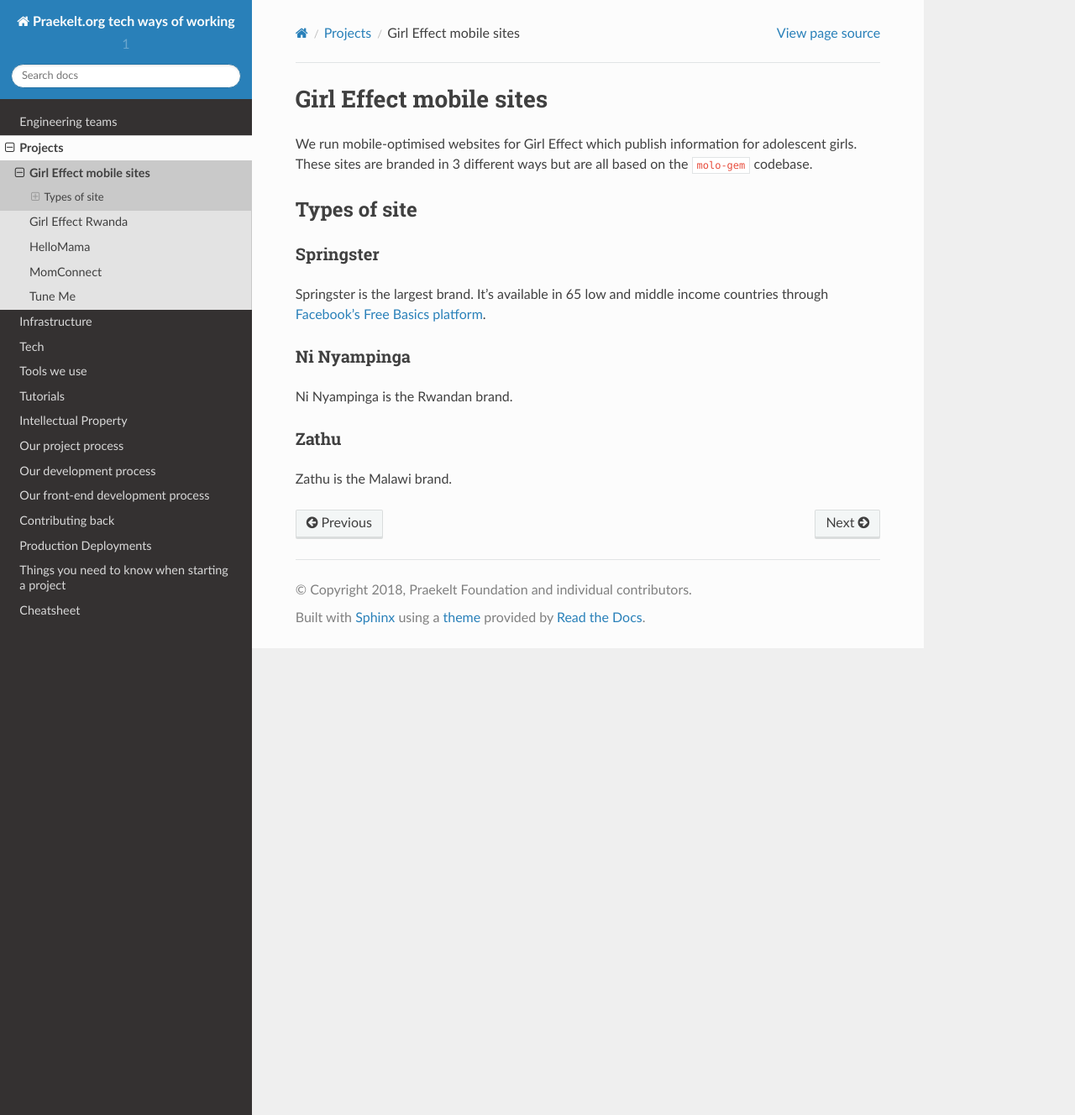
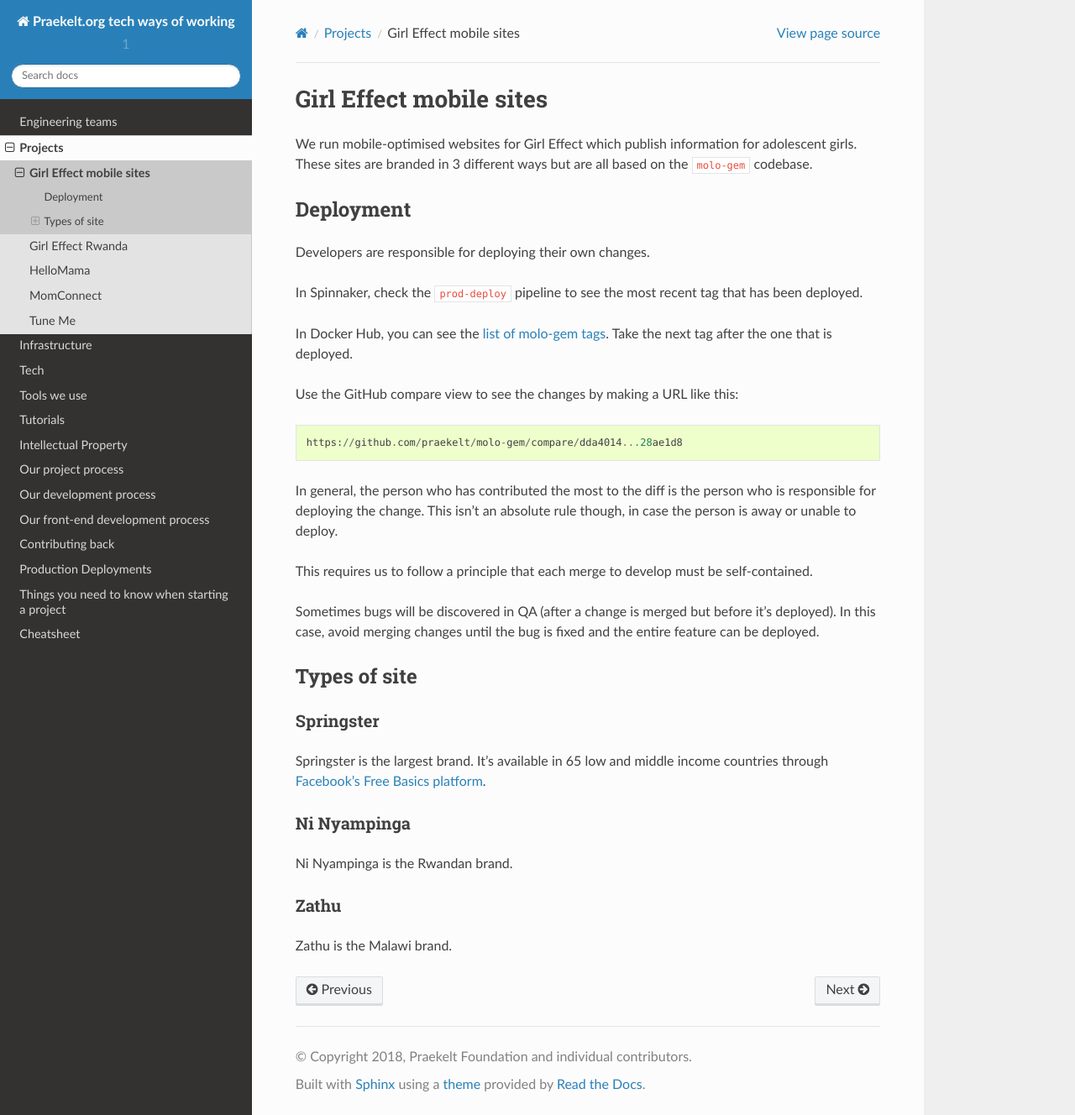
Before and after one commit to praekeltfoundation/ways-of-working, a Sphinx documentation site: the page built from docs/projects/girl-effect-mobile-sites.md, in a window 1280 px wide and 1328 px high. Shown: the whole window at 84% size. Built offline with Sphinx 7.4.7 and the Read the Docs theme 2.0.0, drawn with Linux system fonts in a browser that asks for light colours.

Commit message:
Add proposal for deployment on Springster

````diff
--- a/docs/projects/girl-effect-mobile-sites.md
+++ b/docs/projects/girl-effect-mobile-sites.md
@@ -3,6 +3,35 @@
 We run mobile-optimised websites for Girl Effect which publish
 information for adolescent girls. These sites are branded
 in 3 different ways but are all based on the `molo-gem` codebase.
+
+## Deployment
+
+Developers are responsible for deploying their own changes.
+
+In Spinnaker, check the `prod-deploy` pipeline to see the most
+recent tag that has been deployed.
+
+In Docker Hub, you can see the [list of molo-gem tags][dockerhub-tags].
+Take the next tag after the one that is deployed.
+
+[dockerhub-tags]: https://hub.docker.com/r/praekeltfoundation/molo-gem/tags/
+
+Use the GitHub compare view to see the changes by making a URL like this:
+
+```
+https://github.com/praekelt/molo-gem/compare/dda4014...28ae1d8
+```
+
+In general, the person who has contributed the most to the diff is the person
+who is responsible for deploying the change. This isn't an absolute rule
+though, in case the person is away or unable to deploy.
+
+This requires us to follow a principle that each merge to develop must
+be self-contained.
+
+Sometimes bugs will be discovered in QA (after a change is merged but
+before it's deployed). In this case, avoid merging changes until the bug
+is fixed and the entire feature can be deployed.
 
 ## Types of site
 
````
